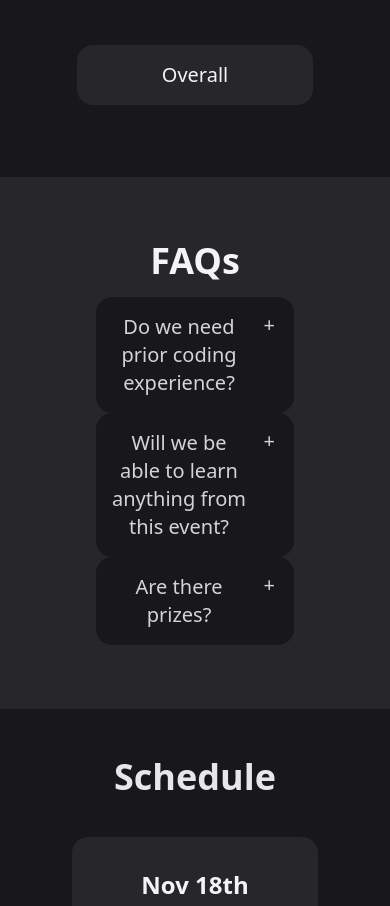
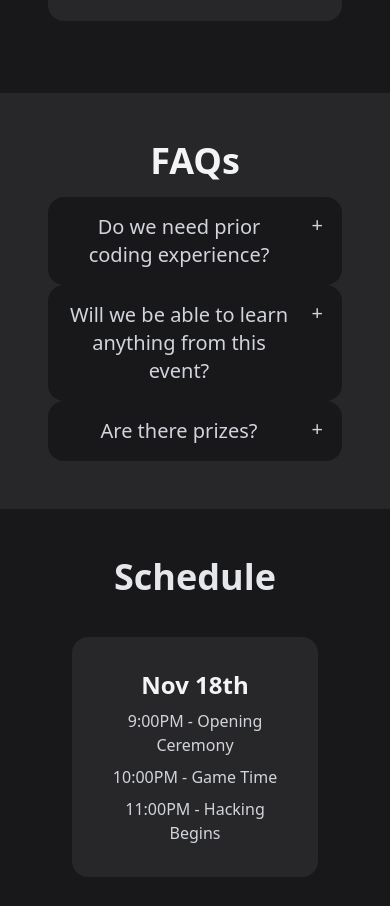
Before and after one commit to acciochris/lec-hacks, a Next.js app: page / in a window 390 px wide. Shown: the part 2098-3004 px from the top of the page. Built offline with nearby package versions, Linux system fonts and the light colour scheme.

Commit message:
Continue fixing styles for mobile

```diff
--- a/app/layout.tsx
+++ b/app/layout.tsx
@@ -9,7 +9,7 @@ export const metadata: Metadata = {
   title,
   description,
   icons: {
-    icon: "/favicon.png",
+    icon: "/lec-hacks/favicon.png",
   },
 };
 
--- a/components/Faqs.tsx
+++ b/components/Faqs.tsx
@@ -11,7 +11,7 @@ const Faq = ({ question, answer }: { question: string, answer: string }) => (
 );
 
 const Faqs = () => (
-  <div className="bg-zinc-800 w-full py-16 px-24" id="faqs">
+  <div className="bg-zinc-800 w-full py-12 px-12 md:py-16 md:px-24" id="faqs">
     <h2 className="mx-auto max-w-4xl mb-4 font-display text-4xl font-bold tracking-normal sm:text-5xl text-gray-100">
       FAQs
     </h2>
--- a/components/Tracks.tsx
+++ b/components/Tracks.tsx
@@ -8,7 +8,7 @@ function Track({ title, content, fullspan }: { title: string, content: string, f
   const fullspanClassName = (fullspan || false) ? " col-span-full" : "";
   return (
     <div
-      className={`collapse bg-zinc-800 h-min my-6 w-4/5 md:w-2/3 ${collapsedClassName}` + fullspanClassName}
+      className={`collapse bg-zinc-800 h-min my-6 w-full md:w-2/3 ${collapsedClassName}` + fullspanClassName}
       onMouseEnter={() => setCollapsed(false)}
       onMouseLeave={() => setCollapsed(true)}
     >
```
Also changed, not shown: 1 other file (tests, documents, lock files or other folders).
